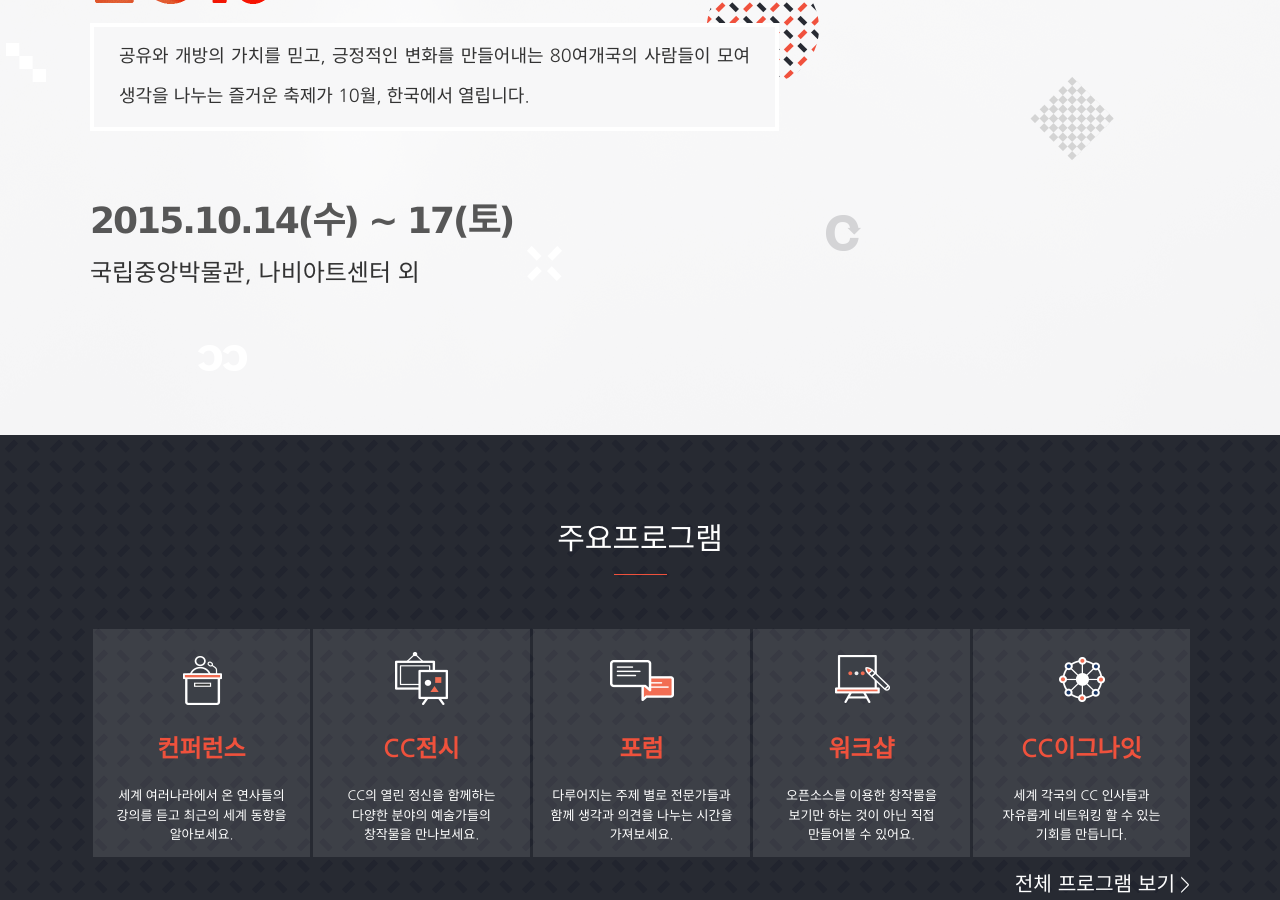
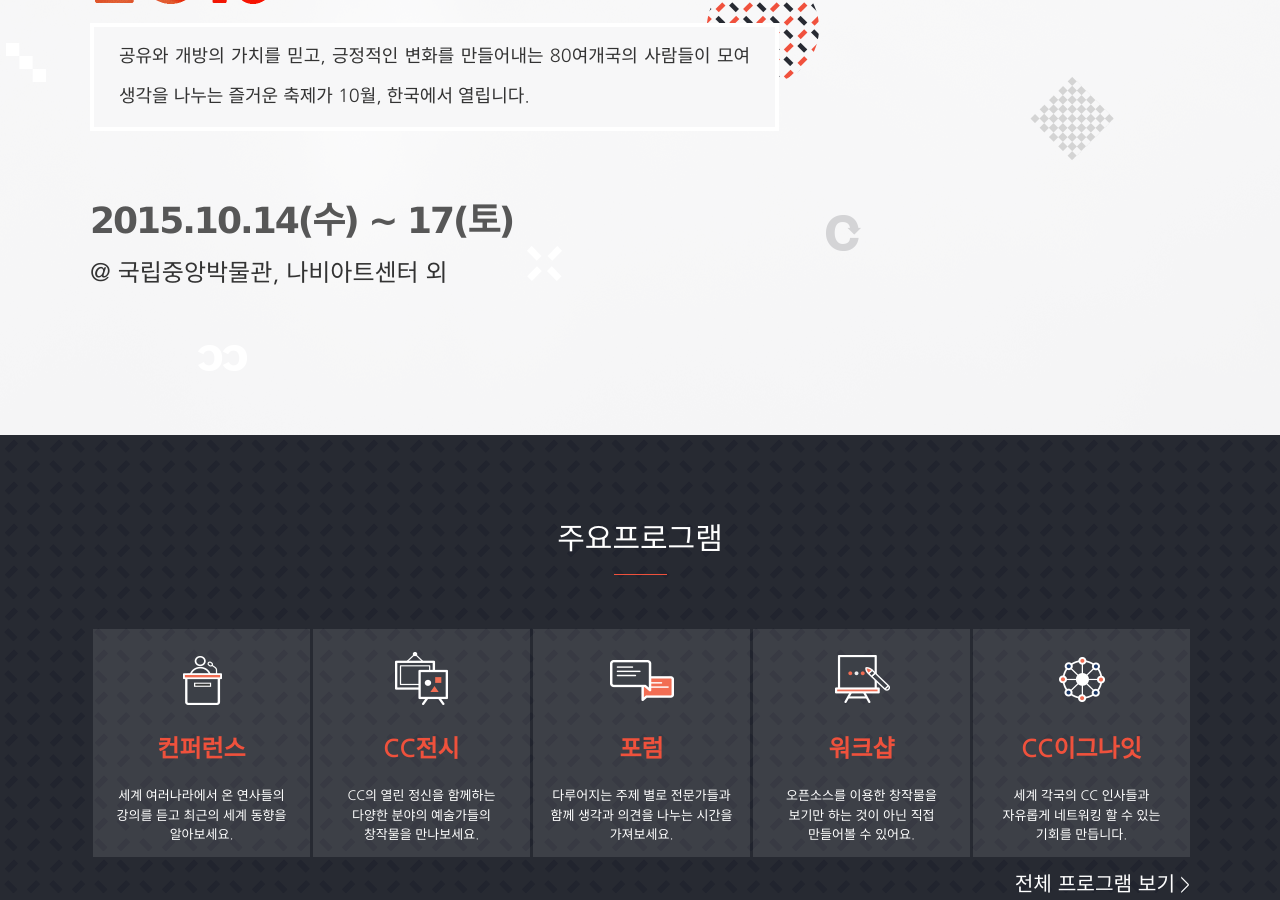
Before and after one commit to creativecommonskorea/2015-global-summit, a Jekyll site: the page built from index.html, in a window 1280 px wide and 900 px high, scrolled down 536 px. Built offline with Jekyll 4.4.1, drawn with Linux system fonts in a browser that asks for light colours; nearby versions of some CDN libraries.

Commit message:
Update index.html

```diff
--- a/index.html
+++ b/index.html
@@ -18,7 +18,7 @@ description: 공유와 개방의 가치를 믿고, 긍정적인 변화를 만들
 
         <div class="location">
             <div class="dateinfo">2015.10.14(수) ~ 17(토)</div>
-            <div class="locate">국립중앙박물관, 나비아트센터 외</div>
+            <div class="locate">@ 국립중앙박물관, 나비아트센터 외</div>
         </div>
     </main>
 </div>
```
